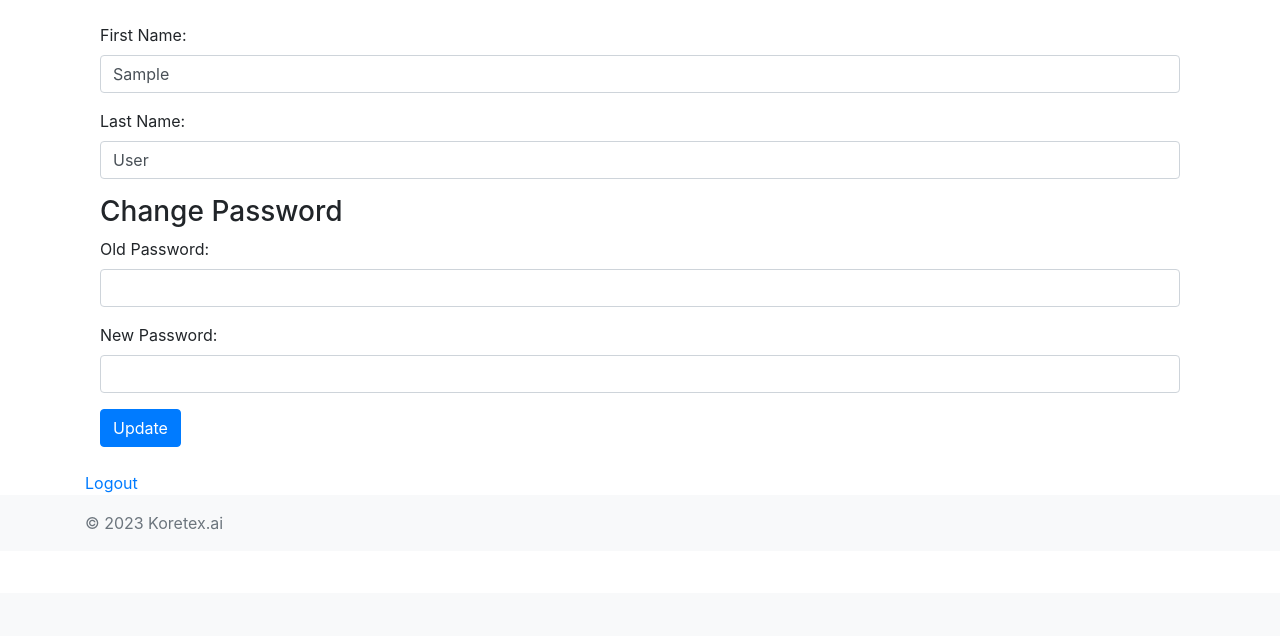
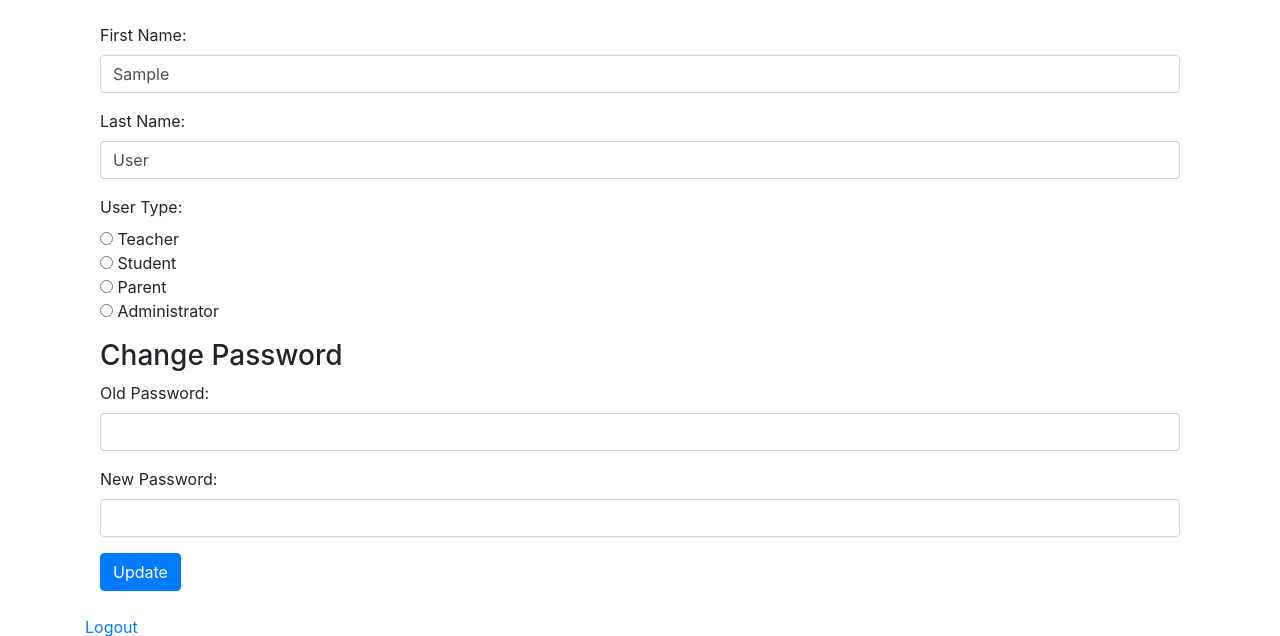
Before and after one commit to moreshk/django-postgres, a Django app: page /myaccount/ in a window 1280 px wide. Shown: the part 207-843 px from the top of the page. Before the commit the page ends 737 px from the top, so only its background shows below. Run offline with Django 4.2, Linux system fonts and the light colour scheme; the visitor is signed in with stand-in values (Sample User, id 1); some libraries are stand-ins or nearby versions.

Commit message:
new user type radio button in user account

```diff
--- a/users/forms.py
+++ b/users/forms.py
@@ -27,10 +27,21 @@ class CustomAuthenticationForm(AuthenticationForm):
     email = forms.EmailField(widget=forms.EmailInput(attrs={'class': 'form-control'}))
     password = forms.CharField(widget=forms.PasswordInput(attrs={'class': 'form-control'}))
 
+# class UserUpdateForm(forms.ModelForm):
+#     class Meta:
+#         model = User
+#         fields = ['first_name', 'last_name']
+
 class UserUpdateForm(forms.ModelForm):
+    user_type = forms.ChoiceField(
+        choices=User.USER_TYPES,
+        widget=forms.RadioSelect,
+        required=True
+    )
+
     class Meta:
         model = User
-        fields = ['first_name', 'last_name']
+        fields = ['first_name', 'last_name', 'user_type']
 
 
 
--- a/users/models.py
+++ b/users/models.py
@@ -30,4 +30,13 @@ class CustomUser(AbstractUser):
     USERNAME_FIELD = 'email'
     REQUIRED_FIELDS = []
 
+    USER_TYPES = (
+    ('TEACHER', 'Teacher'),
+    ('STUDENT', 'Student'),
+    ('PARENT', 'Parent'),
+    ('ADMINISTRATOR', 'Administrator')
+    )
+
+    user_type = models.CharField(max_length=15, choices=USER_TYPES, default='Student')
+
     objects = CustomUserManager()
--- a/users/templates/users/myaccount.html
+++ b/users/templates/users/myaccount.html
@@ -28,6 +28,14 @@
       {{ user_form.last_name|add_class:"form-control" }}
     </div>
 
+    <div class="form-group">
+      <label>User Type:</label><br>
+      {% for choice in user_form.user_type %}
+      {{ choice.tag }} {{ choice.choice_label }}<br>
+      {% endfor %}
+    </div>
+
+
     <h3>Change Password</h3>
     <div class="form-group">
       <label for="{{ password_form.old_password.id_for_label }}">Old Password:</label>
@@ -43,19 +51,11 @@
   </form>
 </div>
 
-<!-- <div class="mt-4">
-  <a href="{% url 'essay_grader_app:index' %}">Go to Essay Grader App</a>
-</div> -->
-
-<!-- <div class="mt-4">
-  <a href="{% url 'payments:billing' %}">Manage Billing & Subscription</a>
-</div> -->
-
 <div class="mt-4">
   <a href="{% url 'logout' %}">Logout</a>
 </div>
 <script>
-  setTimeout(function() {
+  setTimeout(function () {
     const alerts = document.querySelectorAll('.alert');
     alerts.forEach(alert => {
       alert.style.display = 'none';
--- a/users/views.py
+++ b/users/views.py
@@ -13,7 +13,7 @@ from django.contrib.auth import logout
 import logging
 from django.contrib import messages
 from django.contrib.auth.decorators import login_required
-from django.shortcuts import render
+# from django.shortcuts import render
 
 from django.contrib.auth import get_user_model
 from .forms import UserUpdateForm, CustomPasswordChangeForm
@@ -45,25 +45,17 @@ def register(request):
     return render(request, 'users/register.html', {'form': form})
 
 
-
-
-# def send_verification_email(request, user):
-#     token = default_token_generator.make_token(user)
-#     uid = urlsafe_base64_encode(force_bytes(user.pk))
-#     domain = get_current_site(request).domain
-#     link = reverse('activate', kwargs={'uidb64': uid, 'token': token})
-#     activate_url = 'http://' + domain + link
-#     email_subject = 'Activate your account'
-#     email_body = 'Hi, please use this link to verify your account: ' + activate_url
-#     email = EmailMessage(email_subject, email_body, settings.VERIFIED_SENDER_EMAIL, [user.email])
-#     email.send()
-
 def send_verification_email(request, user):
     token = default_token_generator.make_token(user)
     uid = urlsafe_base64_encode(force_bytes(user.pk))
     domain = get_current_site(request).domain
     link = reverse('activate', kwargs={'uidb64': uid, 'token': token})
-    activate_url = 'http://' + domain + link
+
+    protocol = 'https' if request.is_secure() else 'http'
+    activate_url = f'{protocol}://{domain}{link}'
+
+
+    # activate_url = 'http://' + domain + link
 
     email_subject = 'Activate your account'
 
@@ -110,7 +102,8 @@ def activate(request, uidb64, token):
         else:
             return render(request, 'users/activation_failed.html')
     except Exception as ex:
-        logger.error(f"Error during activation: {ex}")
+        # logger.error(f"Error during activation: {ex}")
+        logger.error("Error during activation", exc_info=True)
         pass
     return render(request, 'users/activation_failed.html')
 
@@ -131,11 +124,18 @@ def myaccount(request):
             details_updated = True
 
         # Check if password form fields are filled and form is valid
-        if (request.POST.get('old_password') or request.POST.get('new_password1')) and password_form.is_valid():
-            password_form.save()
-            # Update the session to keep the user logged in after password change
-            update_session_auth_hash(request, request.user)
-            details_updated = True
+        # if (request.POST.get('old_password') or request.POST.get('new_password1')) and password_form.is_valid():
+        #     password_form.save()
+        #     # Update the session to keep the user logged in after password change
+        #     update_session_auth_hash(request, request.user)
+        #     details_updated = True
+
+        if request.POST.get('old_password') and request.POST.get('new_password1'):
+            if password_form.is_valid():
+                password_form.save()
+                update_session_auth_hash(request, request.user)
+                details_updated = True
+
 
         # Display a success message if any details were updated
         if details_updated:
```
Also changed, not shown: users/migrations/0003_customuser_user_type.py (added). Lines whose indentation alone changed are shown as unchanged.
